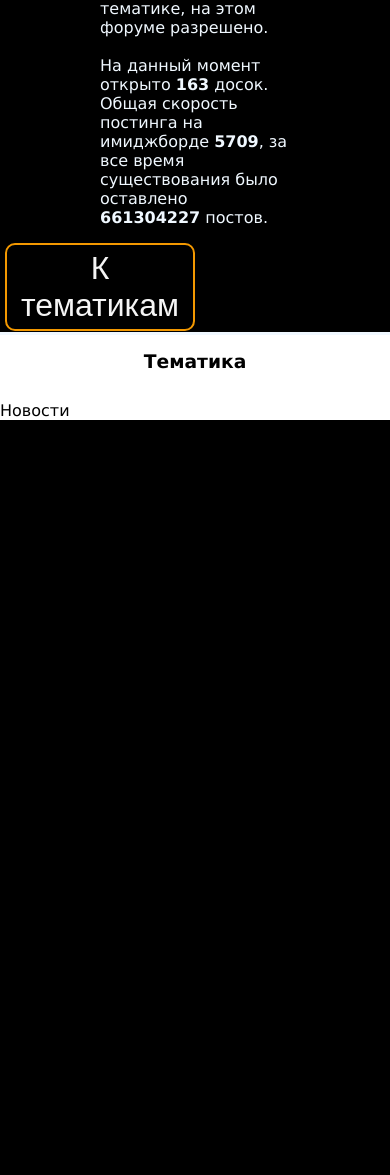
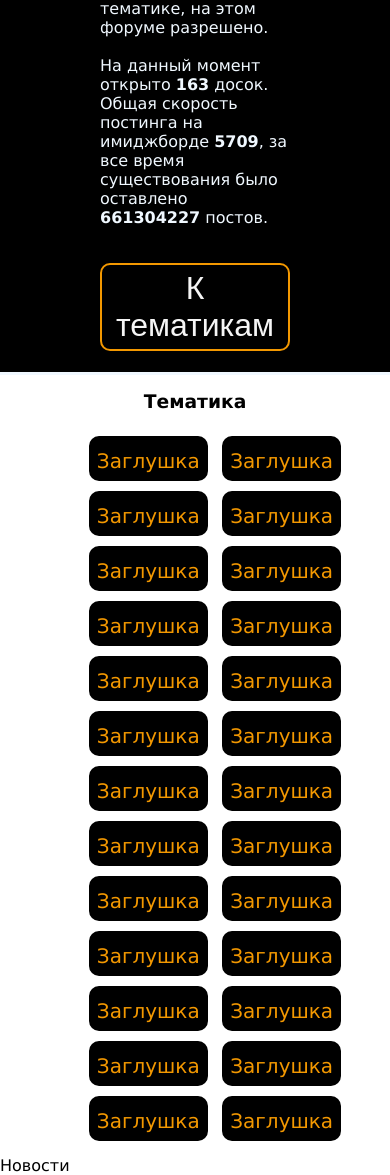
Before and after one commit to Lucash123321/mtuci4, a Django app: page / in a window 390 px wide. Shown: the part 720-1895 px from the top of the page. Before the commit the page ends 1140 px from the top, so only its background shows below. Run offline with Django 5.2, Linux system fonts and the light colour scheme; data that the repository does not hold is empty; some libraries are stand-ins or nearby versions.

Commit message:
main page is ready

```diff
--- a/mtuci4/static/index.css
+++ b/mtuci4/static/index.css
@@ -42,7 +42,7 @@ a {
 .introduction button {
     position: absolute;
     left: 50%;
-    top: 95vh;
+    top: 92vh;
     transform: translateX(-50%);
 
     margin: 5px;
@@ -58,6 +58,10 @@ a {
     transition-duration: 0.5s;
 }
 
+.topic-container {
+    max-width: 70%;
+    margin: 0 auto;
+}
 
 @media (max-width: 1000px) {
     .introduction {
@@ -74,21 +78,14 @@ a {
         width: 100%;
     }
     .introduction button {
+        display: block;
+        transform: none;
         position: static;
-        text-align: center;
-        margin: 0 auto;
-        top: 20px;
+        margin: 20px auto;
     }
-}
-
-.main {
-    height: 100%;
-    text-align: justify;
-    width: 80%;
-    position: relative;
-    left: 50%;
-    padding-top: 30px;
-    transform: translateX(-50%);
+    .topic-container {
+        max-width: 85%;
+    }
 }
 
 .topics__ul {
@@ -108,10 +105,17 @@ a {
     border-style: solid;
 
     background-color: black;
+
+    transition-duration: 0.5s;
 }
 
 h3.topics__title {
     text-align: center;
+}
+
+.topic-entrance { /* THIS SHIT DOESN'T WORK!! */
+    display: flex;
+    height: 100%;
 }
 
 #tracker-tab {
@@ -126,5 +130,15 @@ h3.topics__title {
 }
 
 .topics__ul li:hover {
+    border-color: rgb(243, 152, 0);
+}
 
+.topic-entrance:hover {
+    font-size: 16pt;
+    transition-duration: 0.5s;
 }
+
+.topic-entrance:not(:hover) {
+    font-size: 15pt;
+    transition-duration: 0.5s;
+}
--- a/mtuci4/templates/index.html
+++ b/mtuci4/templates/index.html
@@ -23,10 +23,8 @@
 			</div>
 			<button type="button" onClick="document.getElementById('topics').scrollIntoView()">К тематикам</button>
 		</header>
-		<main class="">
-
-
-			<section class="">
+		<main>
+			<section class="topic-container">
                 {% include 'topics/topics.html' %}
 			</section>
 			<section class="">
--- a/mtuci4/templates/topics/topics.html
+++ b/mtuci4/templates/topics/topics.html
@@ -2,7 +2,33 @@
     <h3 class="topics__title">Тематика</h3>
     <ul class="topics__ul">
         {% for topic in topics %}
-            <li><a href=/{{ topic.slug }}>{{ topic.title }}</a></li>
+            <li><a href="/{{ topic.slug }}" class="topic-entrance">{{ topic.title }}</a></li>
         {% endfor %}
+        <li><a href="*" class="topic-entrance">Заглушка</a></li>
+        <li><a href="*" class="topic-entrance">Заглушка</a></li>
+        <li><a href="*" class="topic-entrance">Заглушка</a></li>
+        <li><a href="*" class="topic-entrance">Заглушка</a></li>
+        <li><a href="*" class="topic-entrance">Заглушка</a></li>
+        <li><a href="*" class="topic-entrance">Заглушка</a></li>
+        <li><a href="*" class="topic-entrance">Заглушка</a></li>
+        <li><a href="*" class="topic-entrance">Заглушка</a></li>
+        <li><a href="*" class="topic-entrance">Заглушка</a></li>
+        <li><a href="*" class="topic-entrance">Заглушка</a></li>
+        <li><a href="*" class="topic-entrance">Заглушка</a></li>
+        <li><a href="*" class="topic-entrance">Заглушка</a></li>
+        <li><a href="*" class="topic-entrance">Заглушка</a></li>
+        <li><a href="*" class="topic-entrance">Заглушка</a></li>
+        <li><a href="*" class="topic-entrance">Заглушка</a></li>
+        <li><a href="*" class="topic-entrance">Заглушка</a></li>
+        <li><a href="*" class="topic-entrance">Заглушка</a></li>
+        <li><a href="*" class="topic-entrance">Заглушка</a></li>
+        <li><a href="*" class="topic-entrance">Заглушка</a></li>
+        <li><a href="*" class="topic-entrance">Заглушка</a></li>
+        <li><a href="*" class="topic-entrance">Заглушка</a></li>
+        <li><a href="*" class="topic-entrance">Заглушка</a></li>
+        <li><a href="*" class="topic-entrance">Заглушка</a></li>
+        <li><a href="*" class="topic-entrance">Заглушка</a></li>
+        <li><a href="*" class="topic-entrance">Заглушка</a></li>
+        <li><a href="*" class="topic-entrance">Заглушка</a></li>
     </ul>
 </div>
```
